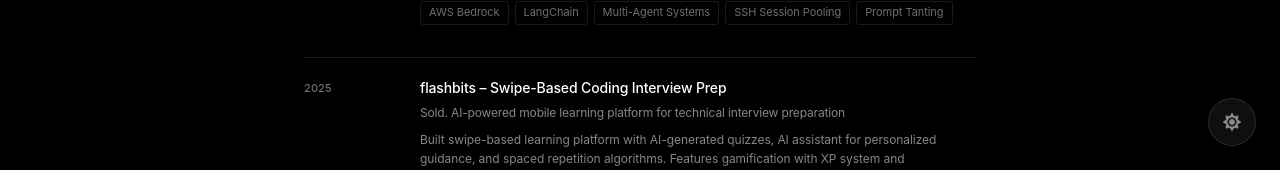
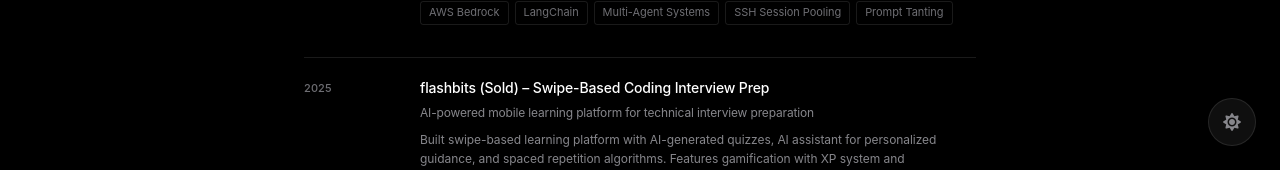
Before and after one commit to farandead/PersonalWebsite, a React (Vite) app in the folder faranz/faranz-react/: page /projects in a window 1280 px wide. Shown: the part 630-800 px from the top of the page. Built offline with nearby package versions, Linux system fonts and the light colour scheme.

Commit message:
fix this bitch

```diff
--- a/faranz/faranz-react/src/pages/Projects.tsx
+++ b/faranz/faranz-react/src/pages/Projects.tsx
@@ -15,8 +15,8 @@
   },
   {
     year: '2025',
-    title: 'flashbits – Swipe-Based Coding Interview Prep',
-    subtitle: 'Sold. AI-powered mobile learning platform for technical interview preparation',
+    title: 'flashbits (Sold) – Swipe-Based Coding Interview Prep',
+    subtitle: 'AI-powered mobile learning platform for technical interview preparation',
     description: 'Built swipe-based learning platform with AI-generated quizzes, AI assistant for personalized guidance, and spaced repetition algorithms. Features gamification with XP system and achievement ranks, comprehensive progress analytics, company-specific question filtering, and 1,700+ curated DSA problems in multiple-choice format. Implemented intelligent question recommendation engine and performance tracking across 14 topic categories.',
     tags: ['AI-Generated Quizzes', 'AI Assistant', 'Spaced Repetition', 'Gamification', 'Mobile App', 'React Native'],
   },
```
